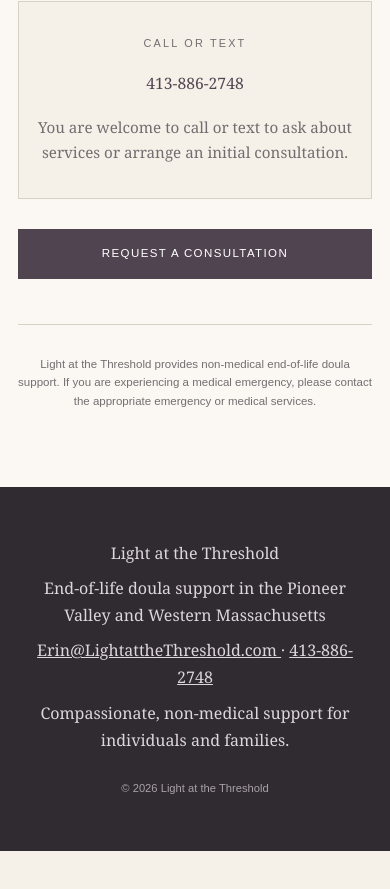
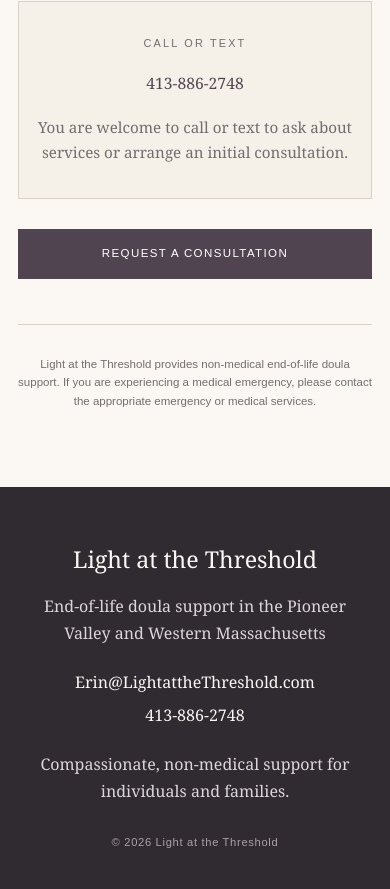
Before and after one commit to ComputersandDogsOhMy/light-at-the-threshold, a plain HTML site: page index.html in a window 390 px wide. Shown: the part 7986-8875 px from the top of the page. Before the commit the page ends 8837 px from the top, so only its background shows below. Drawn offline with Linux system fonts and the light colour scheme.

Commit message:
Footer style update

```diff
--- a/style.css
+++ b/style.css
@@ -658,15 +658,65 @@
   margin: 8px auto;
 }
 
-footer p:last-child {
-  margin-top: 25px;
+.footer-brand {
+  margin-bottom: 14px;
 
-  font-family: Arial, sans-serif;
-  font-size: 0.7rem;
+  font-size: 1.45rem;
+
+  color: var(--warm-white);
+}
+
+.footer-contact {
+  margin-top: 22px;
+  margin-bottom: 22px;
+}
+
+.footer-contact a {
+  text-decoration: none;
+
+  color: var(--warm-white);
+}
+
+.footer-contact a:hover {
+  text-decoration: underline;
+}
+
+.footer-divider {
+  display: inline-block;
+
+  margin: 0 10px;
 
   color: #aaa2a7;
 }
 
+footer p:last-child {
+  margin-top: 28px;
+
+  font-family: Arial, sans-serif;
+  font-size: 0.7rem;
+  letter-spacing: 0.06em;
+
+  color: #aaa2a7;
+}
+
+
+/* FOOTER — SMALL SCREENS */
+
+@media (max-width: 500px) {
+
+  .footer-contact a {
+    display: block;
+  }
+
+  .footer-divider {
+    display: none;
+  }
+
+  .footer-contact a + .footer-divider + a {
+    margin-top: 5px;
+  }
+
+}
 
 /* ==========================================
    TABLET
```
